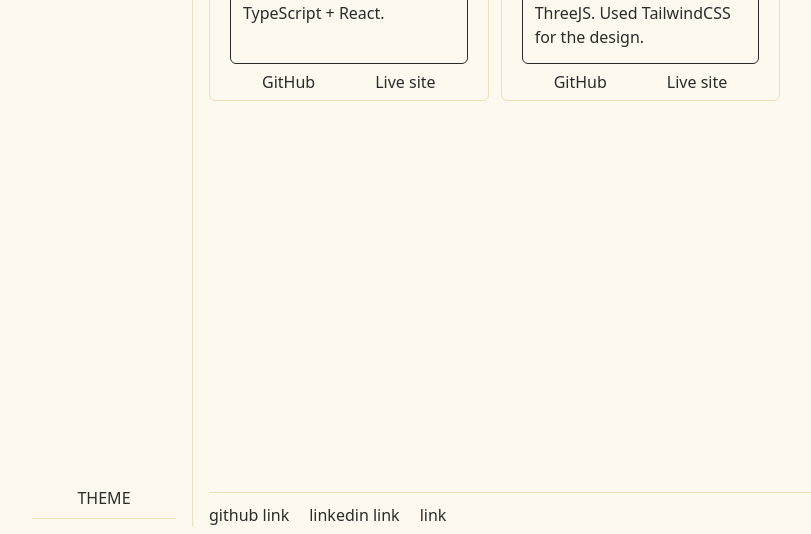
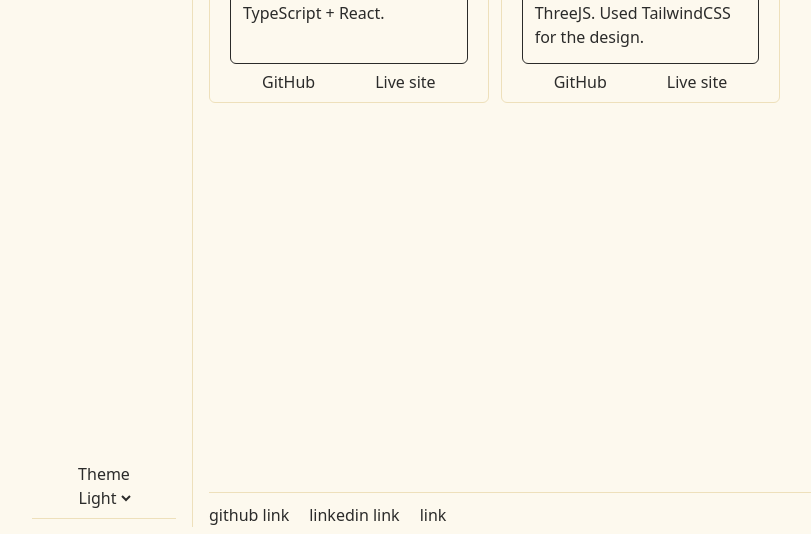
Before and after one commit to smithy773/ViktorKolevDev-frontend, a React (Vite) app: page /projects in a window 1280 px wide. Shown: the part 263-797 px from the top of the page, without its empty margins (72-883 px from the left). Built offline with nearby package versions, Linux system fonts and the light colour scheme.

Commit message:
Add barebones theme selector

```diff
--- a/src/components/Nav/NavBar.tsx
+++ b/src/components/Nav/NavBar.tsx
@@ -1,5 +1,6 @@
 import { NavLink } from "react-router";
 import NavLinkMenu from "./NavLinkMenu";
+import ThemeSelector from "./ThemeSelector/ThemeSelector";
 
 function NavBar() {
   return (
@@ -20,7 +21,7 @@ function NavBar() {
           </NavLink>
         </div>
         <div className="mt-auto text-center">
-          <h1>THEME</h1>
+          <ThemeSelector />
         </div>
       </div>
     </nav>
--- /dev/null
+++ b/src/components/Nav/ThemeSelector/ThemeSelector.tsx
@@ -0,0 +1,21 @@
+import { useEffect, useState } from "react";
+
+function ThemeSelector() {
+  const [theme, setTheme] = useState("light");
+
+  useEffect(() => {
+    console.log(theme);
+  }, [theme]);
+  return (
+    <div>
+      <h3>Theme</h3>
+      <select onChange={(event) => setTheme(event.target.value)}>
+        <option value="light">Light</option>
+        <option value="dark">Dark</option>
+        <option value="1337">1337</option>
+      </select>
+    </div>
+  );
+}
+
+export default ThemeSelector;
--- a/src/components/Pages/Projects/ProjectItem/ProjectItem.tsx
+++ b/src/components/Pages/Projects/ProjectItem/ProjectItem.tsx
@@ -13,11 +13,11 @@ function ProjectItem({ title, description, gitHubURL, url }: ProjectItemProps) {
         {description}
       </p>
       <div className="flex justify-center gap-15">
-        <a target="_blank" href={gitHubURL}>
+        <a className="projectItem-link" target="_blank" href={gitHubURL}>
           GitHub
         </a>
         {url ? (
-          <a target="_blank" href={url}>
+          <a className="projectItem-link" target="_blank" href={url}>
             Live site
           </a>
         ) : (
--- a/src/index.css
+++ b/src/index.css
@@ -15,7 +15,8 @@
   border-bottom-width: 1px;
 }
 
-.navbar-link {
+.navbar-link,
+.projectItem-link {
   border-color: #fdf9ee;
   border-bottom-style: var(--tw-border-style);
   border-bottom-width: 2px;
@@ -34,3 +35,6 @@
   border-color: #5d3fd3;
   font-weight: 700;
 }
+.projectItem-link:hover {
+  border-color: #5d3fd3;
+}
```
